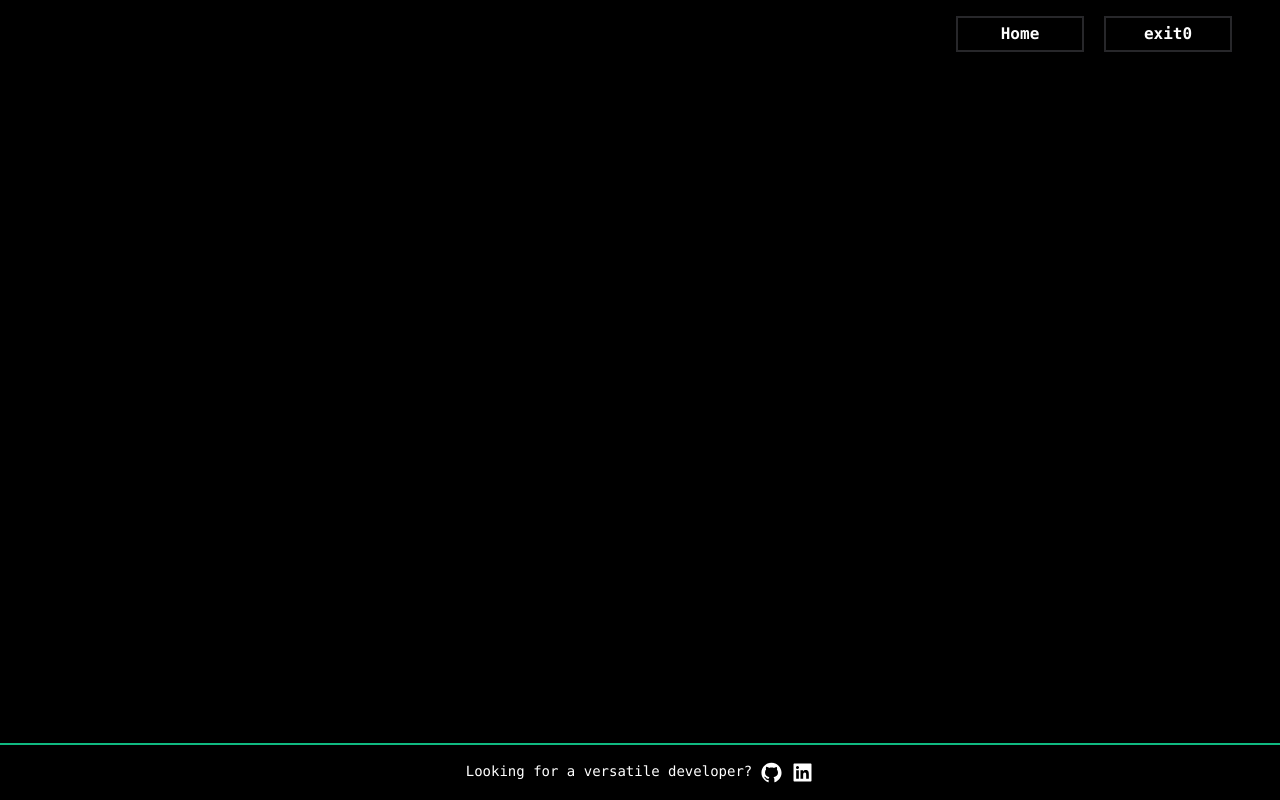
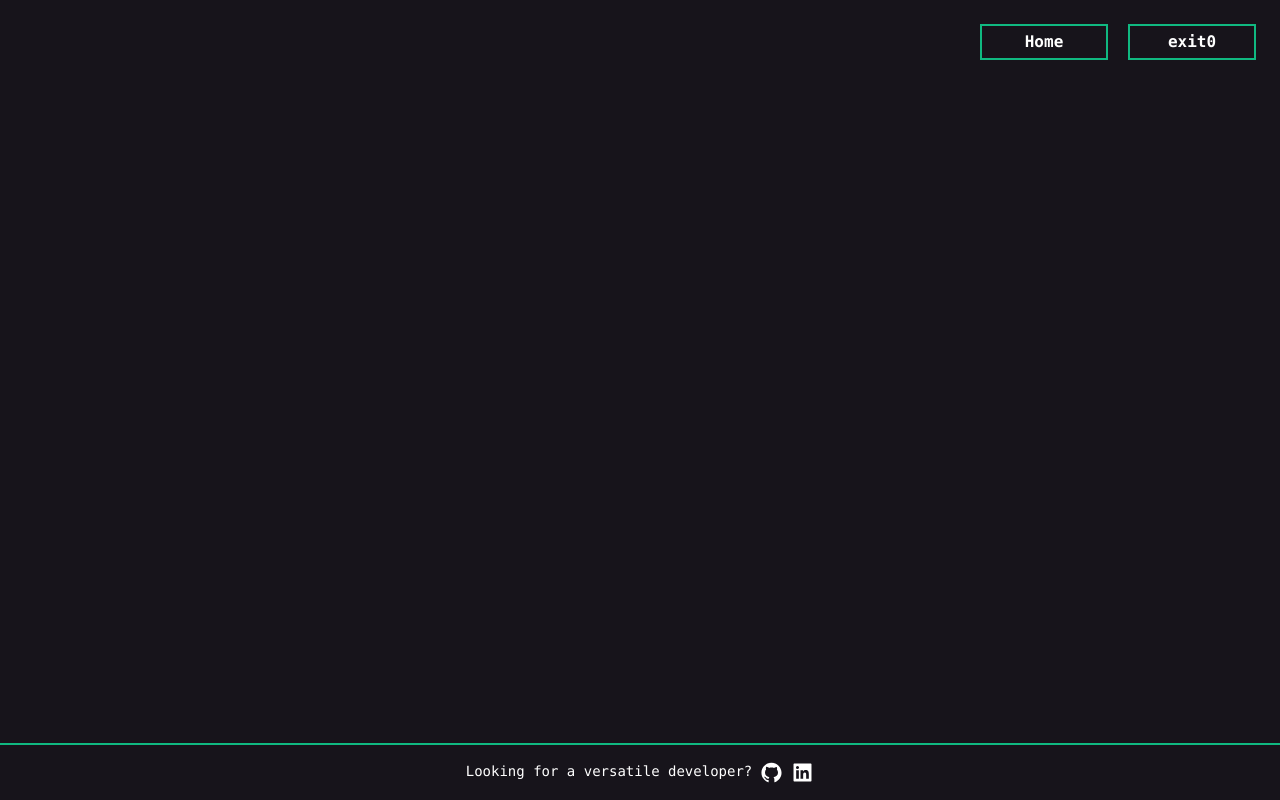
Before and after one commit to prabhatexit0/portexit0, a Next.js app: page /layout in a window 1280 px wide. Built offline with nearby package versions, Linux system fonts and the light colour scheme.

Commit message:
background color experiment

```diff
--- a/components/Navbar.jsx
+++ b/components/Navbar.jsx
@@ -1,16 +1,16 @@
 import { useRouter } from 'next/router'
-const linkButtonStyle = 'p-1 left-5 w-32 top-5 font-bold hover:bg-emerald-500 border-2 border-zinc-800 transition-all ease-in-out'
-const exit0styles = 'p-1 left-5 w-32 top-5 font-bold hover:bg-red-500 border-2 border-zinc-800 transition-all ease-in-out'
+const linkButtonStyle = 'p-1 left-5 w-32 top-5 font-bold hover:bg-emerald-500 border-2 border-emerald-500 transition-all ease-in-out'
+const exit0styles = 'p-1 left-5 w-32 top-5 font-bold hover:bg-red-500 border-2 border-emerald-500 transition-all ease-in-out'
 
 export default function Navbar() {
   const router = useRouter()
   const handleRouteChange = (link) => {
     router.replace(link)
   }
-  return <div className='font-mono top-7 right-7 p-4 px-12'>
+  return <div className='font-mono top-7 right-7 p-6'>
     <div className='flex gap-5 justify-center laptop:justify-end'>
       <button onClick={() => handleRouteChange('/home')} className={linkButtonStyle}>Home</button>
-      <button onClick={() => self.close()} className={exit0styles}>exit0</button>
+      <button onClick={() => window.close()} className={exit0styles}>exit0</button>
     </div>
   </div>
 }
--- a/styles/globals.css
+++ b/styles/globals.css
@@ -5,7 +5,7 @@ body {
   font-family: -apple-system, BlinkMacSystemFont, Segoe UI, Roboto, Oxygen,
     Ubuntu, Cantarell, Fira Sans, Droid Sans, Helvetica Neue, sans-serif;
   color: white;
-  background-color: black;
+  background-color: rgb(23, 20, 27);
 }
 
 a {
```
